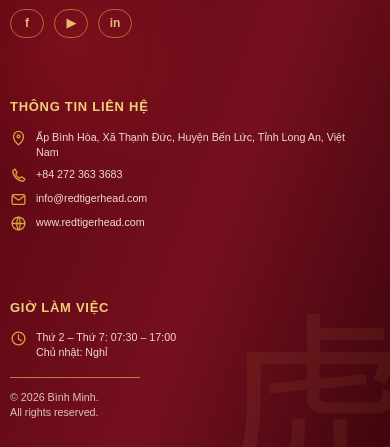
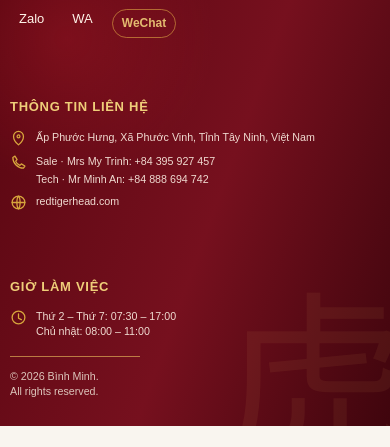
Before and after one commit to nguyenmian3012-code/redtigerhead, an Astro site: page / in a window 390 px wide. Shown: the part 3700-4147 px from the top of the page. After the commit the page ends 4126 px from the top, so only its background shows below. Built offline with nearby package versions, Linux system fonts and the light colour scheme; Astro itself is replaced by a stand-in of ours.

Commit message:
content: update footer with verified address, phones and hours

```diff
--- a/src/components/SiteFooter.astro
+++ b/src/components/SiteFooter.astro
@@ -1,32 +1,31 @@
 ---
 import Icon from "./Icon.astro";
-import { copy, i18n, site } from "../data/site";
+import { copy, i18n } from "../data/site";
 ---
 <footer class="site-footer" id="contact">
   <div class="footer-watermark" aria-hidden="true">虎</div>
   <div class="shell footer-grid">
     <div class="footer-brand">
       <div class="brand footer-logo-wrap">
-        <img class="brand-logo footer-logo" data-logo alt="" width="58" height="58" />
-        <span class="brand-word">{site.wordmark}</span>
+        <img class="brand-logo footer-logo" src="/assets/binh-minh-logo.png" alt="Logo Bình Minh — Red Tiger Head" width="58" height="58" />
+        <span class="brand-word">BINH MINH</span>
       </div>
       <p {...i18n("footer.tagline")}>{copy.vi["footer.tagline"]}</p>
-      <div class="social-row" aria-label="Kênh mạng xã hội đang cập nhật">
-        <span role="img" aria-label="Facebook — đang cập nhật">f</span>
-        <span role="img" aria-label="YouTube — đang cập nhật">▶</span>
-        <span role="img" aria-label="LinkedIn — đang cập nhật">in</span>
+      <div class="social-row" aria-label="Kênh liên hệ nhanh">
+        <a href="https://zalo.me/84395927457" target="_blank" rel="noopener">Zalo</a>
+        <a href="https://wa.me/84395927457" target="_blank" rel="noopener">WA</a>
+        <span title="WeChat ID / QR sẽ cập nhật">WeChat</span>
       </div>
     </div>
     <div class="footer-contact">
       <h2 {...i18n("footer.contact")}>{copy.vi["footer.contact"]}</h2>
-      <p><Icon name="pin" size={17} /><span>{site.address}</span></p>
-      <p><Icon name="phone" size={17} /><a href={"tel:" + site.phone.replaceAll(" ", "")}>{site.phone}</a></p>
-      <p><Icon name="mail" size={17} /><a href={"mailto:" + site.email}>{site.email}</a></p>
-      <p><Icon name="globe" size={17} /><a href={"https://" + site.domain}>www.{site.domain}</a></p>
+      <p><Icon name="pin" size={17} /><span data-i18n data-vi="Ấp Phước Hưng, Xã Phước Vinh, Tỉnh Tây Ninh, Việt Nam" data-en="Phuoc Hung Hamlet, Phuoc Vinh Commune, Tay Ninh Province, Vietnam" data-zh="越南西宁省福荣社福兴邑">Ấp Phước Hưng, Xã Phước Vinh, Tỉnh Tây Ninh, Việt Nam</span></p>
+      <p><Icon name="phone" size={17} /><span class="footer-phone-stack"><a href="tel:+84395927457">Sale · Mrs My Trinh: +84 395 927 457</a><a href="tel:+84888694742">Tech · Mr Minh An: +84 888 694 742</a></span></p>
+      <p><Icon name="globe" size={17} /><a href="https://redtigerhead.com">redtigerhead.com</a></p>
     </div>
     <div class="footer-hours">
       <h2 {...i18n("footer.hours")}>{copy.vi["footer.hours"]}</h2>
-      <p><Icon name="clock" size={17} /><span>{site.hours.weekdays}<br />{site.hours.sunday}</span></p>
+      <p><Icon name="clock" size={17} /><span><span data-i18n data-vi="Thứ 2 – Thứ 7: 07:30 – 17:00" data-en="Monday – Saturday: 07:30 – 17:00" data-zh="周一 – 周六: 07:30 – 17:00">Thứ 2 – Thứ 7: 07:30 – 17:00</span><br /><span data-i18n data-vi="Chủ nhật: 08:00 – 11:00" data-en="Sunday: 08:00 – 11:00" data-zh="周日: 08:00 – 11:00">Chủ nhật: 08:00 – 11:00</span></span></p>
       <div class="footer-rule"></div>
       <p class="copyright">© 2026 Bình Minh.<br />All rights reserved.</p>
     </div>
```
